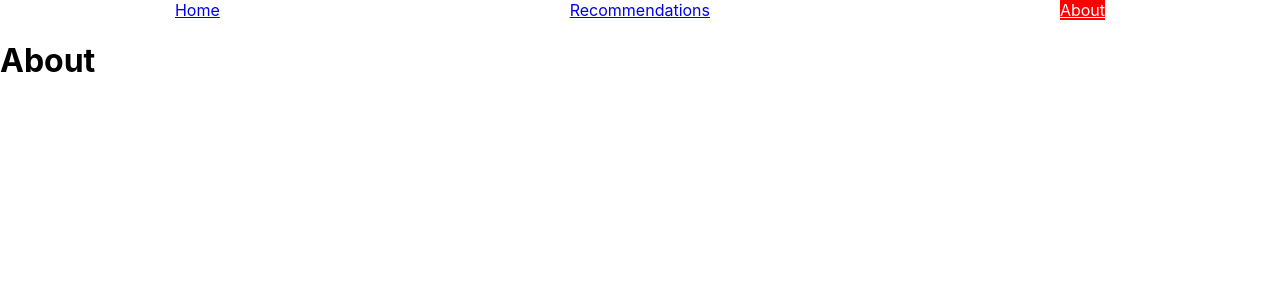
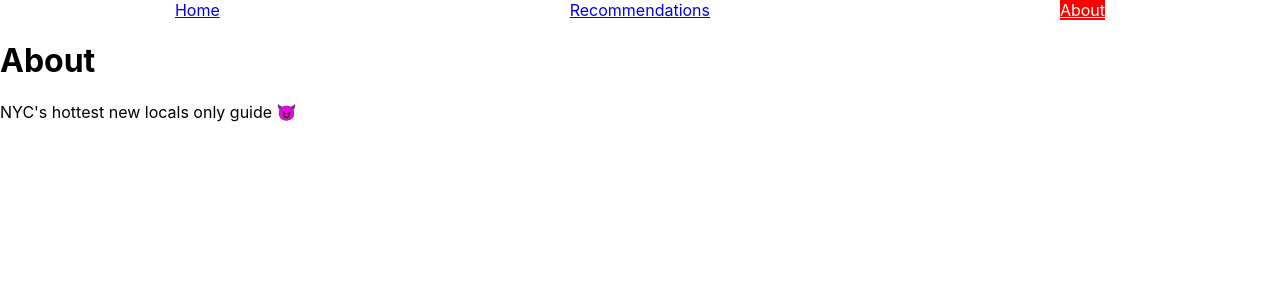
Before and after one commit to lindzht/llocals-guide, a React (Create React App) app: page /about in a window 1280 px wide. Shown: the top 300 px of the page. Built offline with nearby package versions, Linux system fonts and the light colour scheme; data requests are answered from the project's data file.

Commit message:
changed favicon, edited form, started about

```diff
--- a/src/components/About.js
+++ b/src/components/About.js
@@ -2,7 +2,10 @@ import React from "react";
 
 function About (){
     return(
-        <h1>About</h1>
+        <div>
+            <h1>About</h1>
+            <p>NYC's hottest new locals only guide 😈 </p>
+        </div>
     )
 }
 
--- a/src/components/NewRecForm.js
+++ b/src/components/NewRecForm.js
@@ -124,7 +124,7 @@ function NewRecForm ({addNewRec}) {
                         onChange={handleChange} />
                 </label>
                 <br />
-                    <input type="submit" value="Submit" />
+                    <input type="submit" value="Submit Rec" />
             </form>
         </div>
     )
--- a/src/components/RecCards.js
+++ b/src/components/RecCards.js
@@ -39,7 +39,7 @@ function RecCards ({rec}) {
                     <h3 onClick={handleOnClick} >{rec.name}</h3>
                     <h4>{rec.area}, {rec.borough}</h4>
                     <p>{rec.description}</p>
-                    <a href={rec.url}>Website</a> | <a href={rec.events}>Events</a>
+                    <a href={rec.url}>Website</a>
                     <p>Submitted By: {rec.user}</p>
                 </div>
             }
--- a/src/components/RecList.js
+++ b/src/components/RecList.js
@@ -26,7 +26,7 @@ function RecList ({addNewRec, allRecs, searchValue, setSearchValue, elevatorFunc
             <CategoryFilter allRecs={allRecs} selectedCategory={selectedCategory}
             setSelectedCategory={setSelectedCategory} allRecCategories={allRecCategories}/>
             <br></br>
-            <button onClick={handleShowForm}>Add New Rec</button>
+            <button onClick={handleShowForm}>{showForm ? 'Hide Form' : 'Add New Rec'}</button>
             {showForm ? <NewRecForm addNewRec={addNewRec} />  : null}
             <div className='card-list'>
                 {renderRecs}
```
Also changed, not shown: 1 other file (tests, documents, lock files or other folders).
